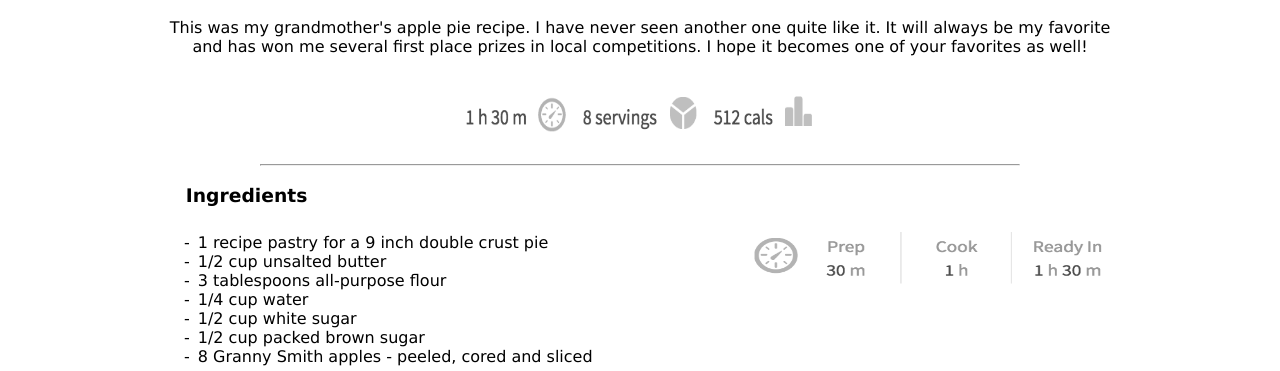
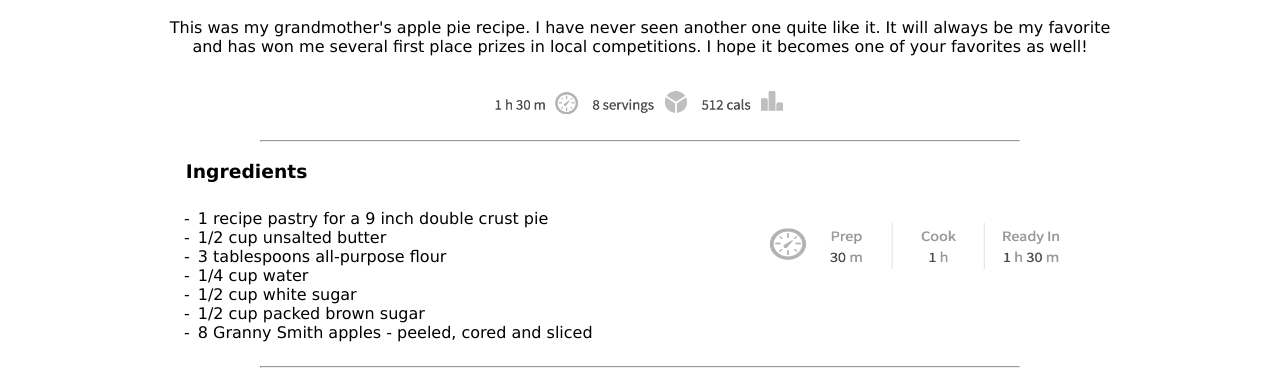
Before and after one commit to ironhack-web-1/w2d2-lab-css-recipes-clone-YenyAdama, a plain HTML site: page apple-pie/index.html in a window 1280 px wide. Shown: the part 443-814 px from the top of the page. Drawn offline with Linux system fonts and the light colour scheme.

Commit message:
completed

```diff
--- a/apple-pie/index.html
+++ b/apple-pie/index.html
@@ -21,12 +21,12 @@
       favorites as well!
       </p>
 
-      <div>
+      <div class="image-1">
         <img src="images/recipe-info.png" alt="recipe-info-image">
       </div>
     </div>
 
-    <hr/ class="line">
+    <hr/ class="line-1">
 
     <!--ingredients-->
     <div>
@@ -43,12 +43,12 @@
         </ul>
       </div>
 
-      <div>
+      <div class="image-2">
         <img src="images/cooking-info.png" alt="cooking-info-image">
       </div>
     </div>
 
-    <hr/ class="line">
+    <hr/ class="line-2">
 
     <!--Directions-->
     <div>
--- a/apple-pie/styles/style.css
+++ b/apple-pie/styles/style.css
@@ -27,14 +27,16 @@ h1{
     margin: 2.5em 10em 1.5em 10em;
 }
 
-div > img{
-    height:9vh;
-    width:30vw;
+.image-1 > img{
+    width: 20em;
+    height: 3em;
+
 }
 
-.line{
+.line-1{
     width:60%;
     line:10;
+
 }
 
 ul{
@@ -61,3 +63,15 @@ ol{
     text-align: justify;
     margin: 0.5em 8.5em 1.5em 8.5em;
 }
+.line-2{
+    width:60%;
+    line:10;
+
+}
+.image-2 > img{
+    margin-top: 1em;
+    width: 20em;
+    height: 4em;
+    margin-right: 1.8em;
+
+}
```
